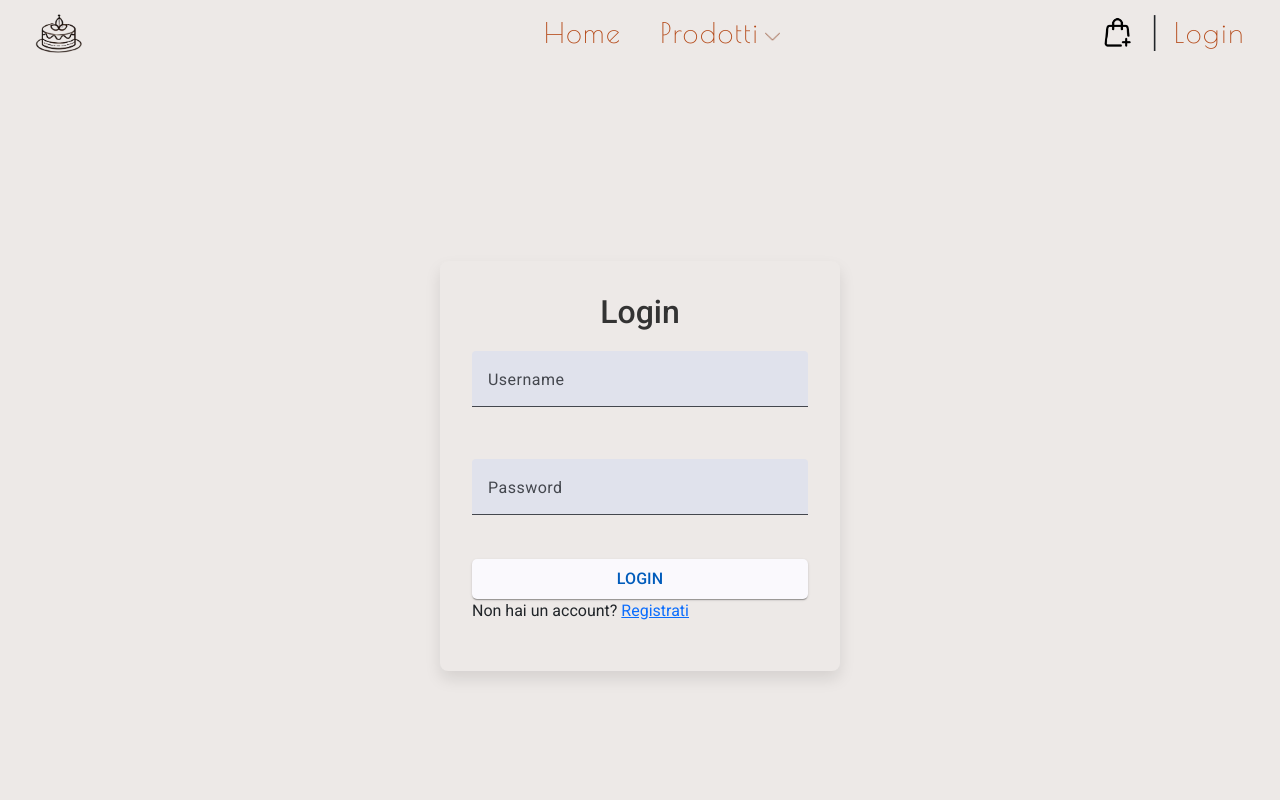
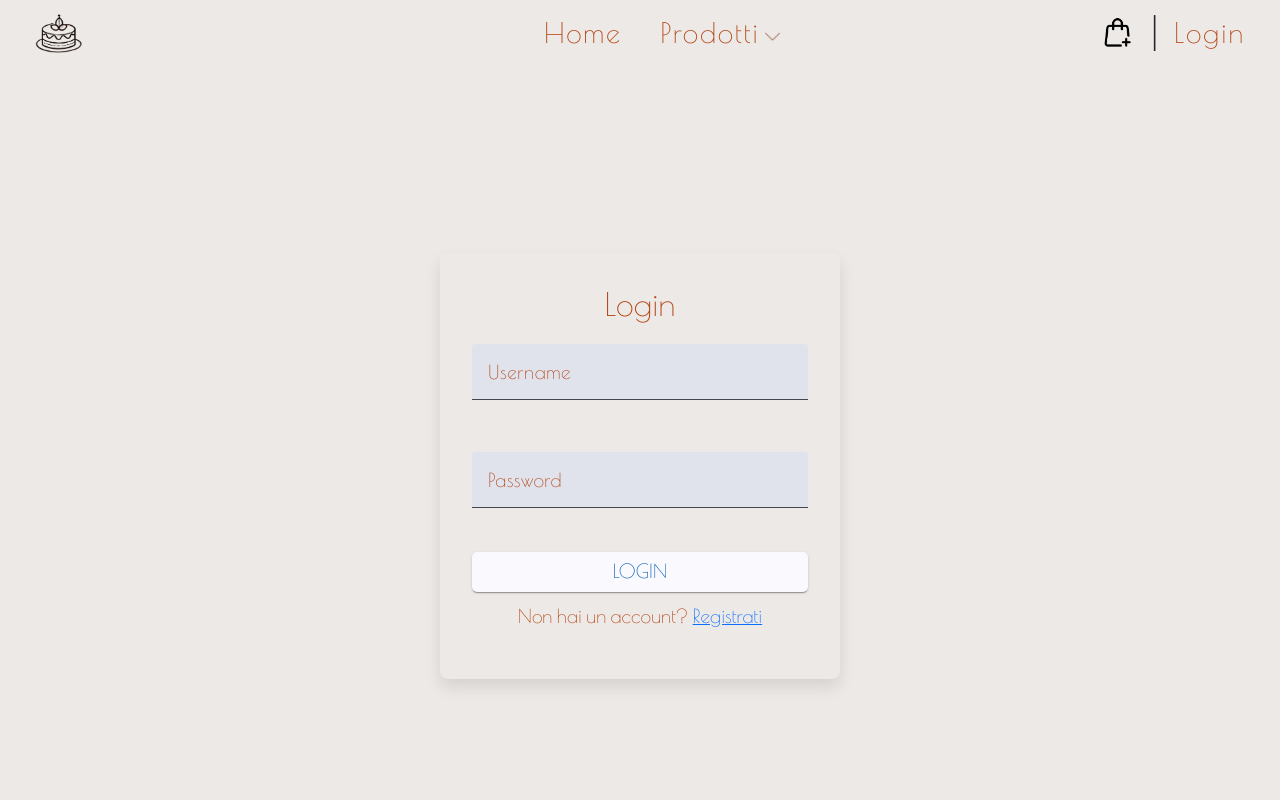
Before and after one commit to supertorres97/ProgettoBTorinoFrontend, an Angular app: page /login in a window 1280 px wide. Shown: the top 800 px of the page. Built offline with nearby package versions, Linux system fonts and the light colour scheme.

Commit message:
modifiche html e css login e signin

```diff
--- a/src/app/Components/login/login.component.css
+++ b/src/app/Components/login/login.component.css
@@ -6,6 +6,7 @@
   align-items: center;
   padding: 20px;
   background-color: #ede9e7;
+  font-family: 'Poiret One', cursive;
 }
 
 .login-form {
@@ -21,12 +22,14 @@
   text-align: center;
   margin-bottom: 20px;
   font-size: 2rem;
-  color: #333;
+  color: #b44715;
 }
 
 mat-form-field {
   width: 100%;
   margin-bottom: 1.5rem;
+  font-family: 'Poiret One', cursive;
+  background-color: #ede9e7;
 }
 
 mat-form-field + mat-form-field {
@@ -40,19 +43,27 @@ input.mat-input-element {
 }
 
 .login-button {
+  font-family: 'Poiret One', cursive;
   width: 100%;
   padding: 1rem;
   background-color: #333;
   color: #fff9ed;
-  font-size: 1rem;
+  font-size: 1.2rem;
   border-radius: 5px;
-  transition: background-color 0.3s ease, transform 0.2s ease;
+  /* transition: background-color 0.3s ease, transform 0.2s ease; */
 }
 
 .login-button:hover {
   background-color: #b44715;
   transform: scale(1.05);
-  color: #333;
+  color: #fff9ed;
+}
+
+.sign-in-link {
+  color: #b44715;
+  text-align: center;
+  margin-top: 10px;
+  font-size: 1.2rem;
 }
 
 @media (max-width: 768px) {
@@ -79,6 +90,7 @@ input.mat-input-element {
     padding: 0.8rem;
   }
 }
+
 .error-box {
   background-color: #f8d7da; /* Rosso chiaro */
   color: #721c24; /* Rosso scuro per il testo */
@@ -90,3 +102,9 @@ input.mat-input-element {
   font-size: 0.9rem;
   font-weight: bold;
 }
+
+mat-label{
+  font-family: 'Poiret One', cursive;
+  color: #b44715;
+  font-size: 1.2rem;
+}
--- a/src/app/Components/sign-in/sign-in.component.css
+++ b/src/app/Components/sign-in/sign-in.component.css
@@ -7,6 +7,7 @@
   padding: 20px;
   background-color: #ede9e7;
   margin-bottom: 10%;
+  font-family: 'Poiret One', cursive;
 }
 
 .sign-in-form {
@@ -22,12 +23,14 @@
   text-align: center;
   margin-bottom: 20px;
   font-size: 2rem;
-  color: #333;
+  color: #b44715;
 }
 
 mat-form-field {
   width: 70%;
   margin-left: 15%;
+  font-family: 'Poiret One', cursive;
+  background-color: #ede9e7;
 }
 
 mat-form-field + mat-form-field {
@@ -41,28 +44,45 @@ input.mat-input-element {
 }
 
 .sign-in-button {
-  width: 100%;
+  font-family: 'Poiret One', cursive;
+  width: 15%;
   padding: 1rem;
-  background-color: #004d20;
-  color: #fff;
-  font-size: 1rem;
+  background-color: #333;
+  color: #fff9ed;
+  font-size: 1.2rem;
   border-radius: 5px;
   transition: background-color 0.3s ease, transform 0.2s ease;
 }
 
 .sign-in-button:hover {
-  background-color: #2ecc71;
+  background-color: #b44715;
   transform: scale(1.05);
+  color: #fff9ed;
 }
 
 .button-container {
+  font-family: 'Poiret One', cursive;
   display: flex;
-  justify-content: space-between; /* Align the buttons to the left and right */
+  justify-content: space-between;
+}
+
+.left-button{
+  font-family: 'Poiret One', cursive;
+  color: #b44715;
+  font-size: 1.2rem;
 }
 
 .button-container-right{
+  font-family: 'Poiret One', cursive;
+  color: #b44715;
   display: flex;
   justify-content: flex-end;
+}
+
+.button-container-right button{
+  font-family: 'Poiret One', cursive;
+  color: #b44715;
+  font-size: 1.2rem;
 }
 
 @media (max-width: 768px) {
@@ -94,6 +114,7 @@ input.mat-input-element {
   margin-top: 10%;
   margin-left: 15%;
   margin-right: 15%;
+  background-color: #ede9e7;
 }
 
 .mat-mdc-form-field {
@@ -103,3 +124,9 @@ input.mat-input-element {
 .mat-horizontal-stepper-wrapper{
   height: 100%;
 }
+
+mat-label {
+  font-family: 'Poiret One', cursive;
+  color: #b44715;
+  font-size: 1.2rem;
+}
--- a/src/app/Components/sign-in/sign-in.component.html
+++ b/src/app/Components/sign-in/sign-in.component.html
@@ -104,8 +104,8 @@
 
         <!-- Pulsanti Indietro e Registrati -->
         <div class="button-container">
-          <button mat-button matStepperPrevious>Indietro</button>
-          <button mat-raised-button color="primary" (click)="onSubmit()" [disabled]="credentialsFormGroup.invalid">Registrati</button>
+          <button class="left-button" mat-button matStepperPrevious>Indietro</button>
+          <button mat-raised-button class="sign-in-button" (click)="onSubmit()" [disabled]="credentialsFormGroup.invalid">Registrati</button>
         </div>
       </form>
     </mat-step>
```
